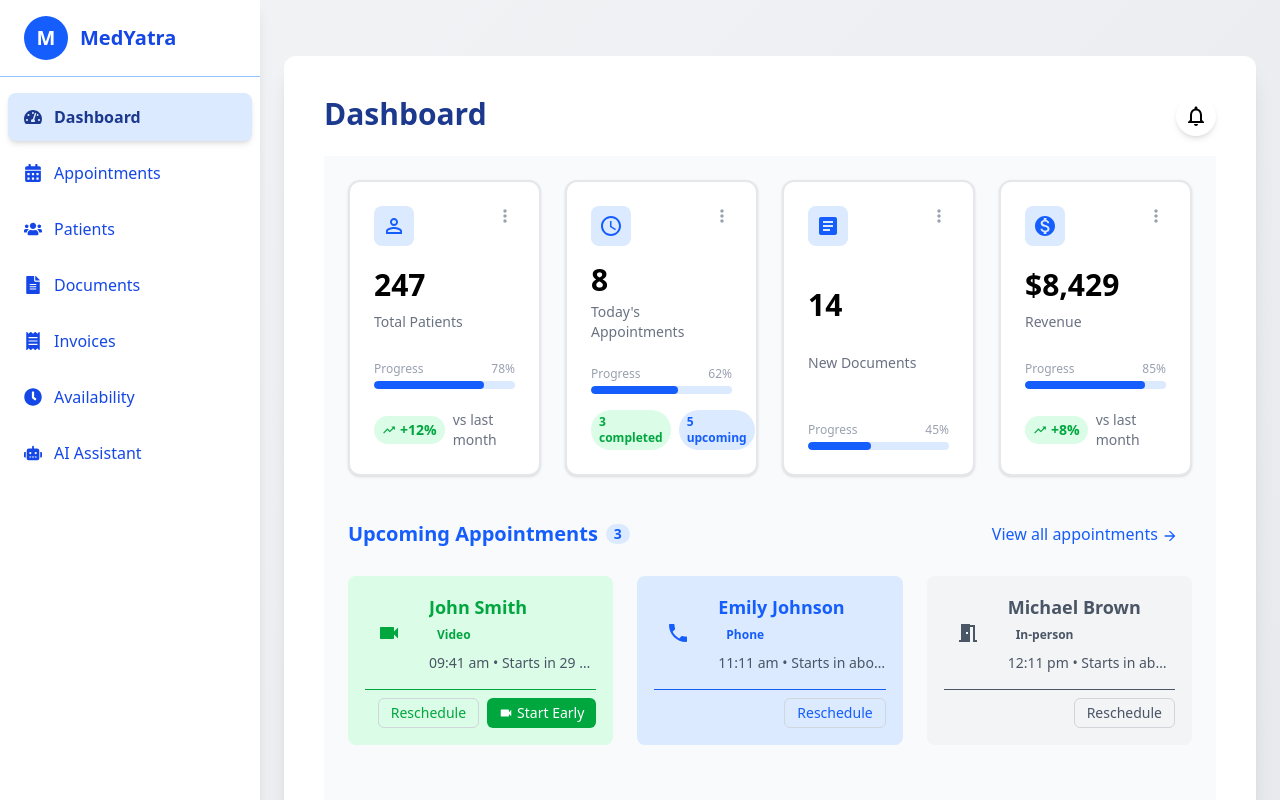
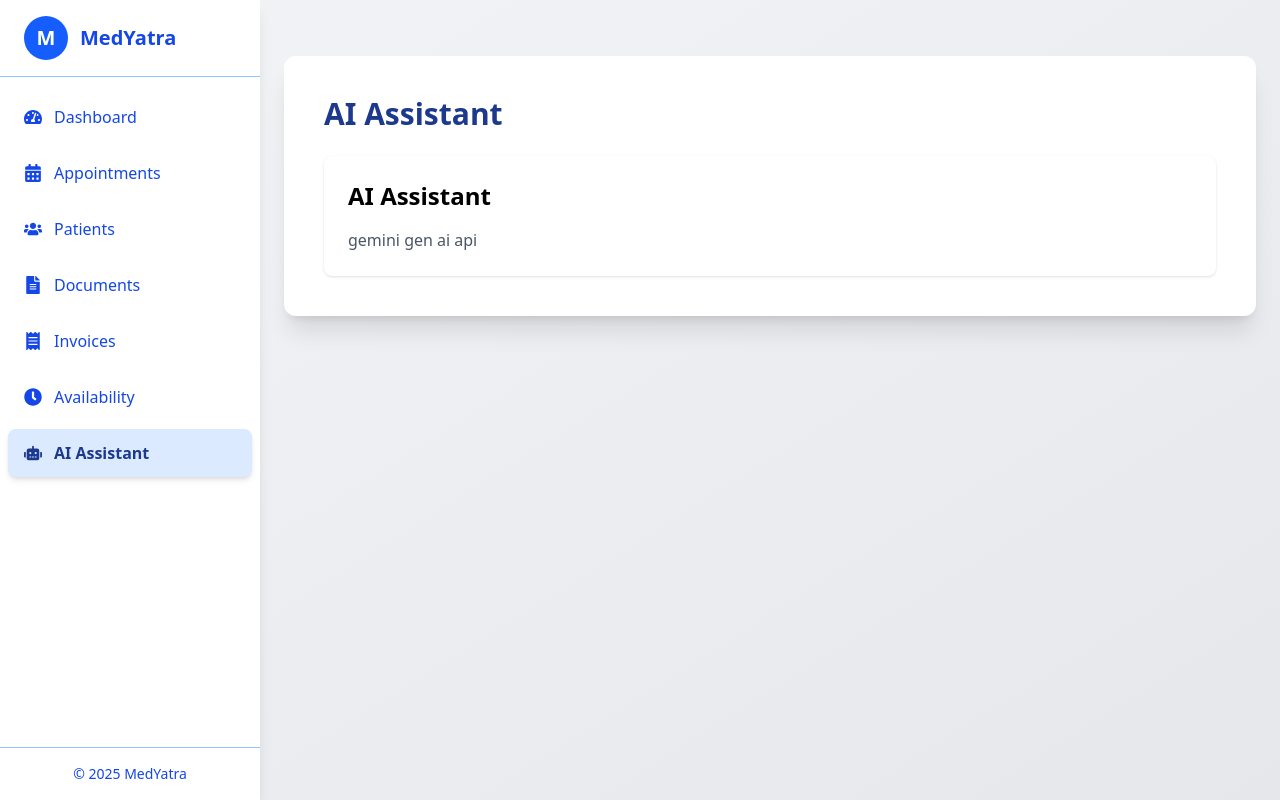
Before and after one commit to AakashTiwari-nitp/MedyatraFrontend, a React (Vite) app: page /ai-assistant in a window 1280 px wide. Shown: the top 800 px of the page. Built offline with nearby package versions, Linux system fonts and the light colour scheme.

Commit message:
navigation updated to react router

```diff
--- a/package.json
+++ b/package.json
@@ -14,6 +14,7 @@
     "react": "^19.1.0",
     "react-dom": "^19.1.0",
     "react-icons": "^5.5.0",
+    "react-router-dom": "^6.30.1",
     "tailwindcss": "^4.1.8"
   },
   "devDependencies": {
--- a/src/App.jsx
+++ b/src/App.jsx
@@ -1,11 +1,12 @@
 import React from 'react'
+import { BrowserRouter } from 'react-router-dom'
 import DoctorDashboard from './pages/DoctorDashboard.jsx'
 
 const App = () => {
   return (
-    <div>
+    <BrowserRouter>
       <DoctorDashboard />
-    </div>
+    </BrowserRouter>
   )
 }
 
--- a/src/pages/DoctorDashboard.jsx
+++ b/src/pages/DoctorDashboard.jsx
@@ -1,4 +1,6 @@
 import React, { useState } from 'react';
+import { useNavigate, useLocation, Routes, Route } from 'react-router-dom';
+import NotFound from './NotFound';
 import {
   FaTachometerAlt,
   FaCalendarAlt,
@@ -19,21 +21,22 @@
 import AiAssistant from './AiAssistant';
 
 const menuItems = [
-  { label: 'Dashboard', icon: <FaTachometerAlt />, component: Dashboard },
-  { label: 'Appointments', icon: <FaCalendarAlt />, component: Appointments },
-  { label: 'Patients', icon: <FaUsers />, component: Patients },
-  { label: 'Documents', icon: <FaFileAlt />, component: Documents },
-  { label: 'Invoices', icon: <FaReceipt />, component: Invoices },
-  { label: 'Availability', icon: <FaClock />, component: Availability },
-  { label: 'AI Assistant', icon: <FaRobot />, component: AiAssistant },
+  { label: 'Dashboard', icon: <FaTachometerAlt />, path: '/', component: Dashboard },
+  { label: 'Appointments', icon: <FaCalendarAlt />, path: '/appointments', component: Appointments },
+  { label: 'Patients', icon: <FaUsers />, path: '/patients', component: Patients },
+  { label: 'Documents', icon: <FaFileAlt />, path: '/documents', component: Documents },
+  { label: 'Invoices', icon: <FaReceipt />, path: '/invoices', component: Invoices },
+  { label: 'Availability', icon: <FaClock />, path: '/availability', component: Availability },
+  { label: 'AI Assistant', icon: <FaRobot />, path: '/ai-assistant', component: AiAssistant },
 ];
 
 const drawerWidth = 260;
 
 const DoctorDashboard = () => {
-  const [selectedIndex, setSelectedIndex] = useState(0);
+  const navigate = useNavigate();
+  const location = useLocation();
 
-  const CurrentComponent = menuItems[selectedIndex].component;
+  // console.log('Current Path:', location.pathname); // get the current path
 
   return (
     <div className="flex bg-slate-800 min-h-screen bg-gradient-to-br from-gray-100 to-gray-200">
@@ -49,13 +52,14 @@
           <h1 className="text-xl font-extrabold truncate">MedYatra</h1>
         </div>
 
+        {/* Sidebar Menu */}
         <nav className="flex flex-col flex-grow overflow-y-auto px-2 py-4 space-y-2">
-          {menuItems.map((item, idx) => {
-            const isSelected = idx === selectedIndex;
+          {menuItems.map((item) => {
+            const isSelected = location.pathname === item.path; // if the current path matches the item's path
             return (
               <button
                 key={item.label}
-                onClick={() => setSelectedIndex(idx)}
+                onClick={() => navigate(item.path)} // navigate to the item's path
                 className={`flex items-center gap-3 px-4 py-3 rounded-lg transition-colors duration-200 w-full
                   ${isSelected
                     ? 'bg-blue-100 text-blue-900 shadow-md font-semibold'
@@ -69,6 +73,7 @@
           })}
         </nav>
 
+        {/* Footer  */}
         <footer className="p-4 text-center text-sm text-blue-700 border-t border-blue-300">
           © {new Date().getFullYear()} MedYatra
         </footer>
@@ -77,10 +82,21 @@
       {/* Main content area */}
       <main className="flex-1 p-4 md:p-6 flex justify-center items-start min-h-screen overflow-auto">
         <div className="w-full max-w-7xl bg-white bg-opacity-95 rounded-xl shadow-xl p-6 md:p-10 mt-8">
-          <h2 className="text-3xl font-extrabold mb-6 text-blue-900">
-            {menuItems[selectedIndex].label}
-          </h2>
-          <CurrentComponent />
+          <Routes>
+            {menuItems.map(({ path, component: Component, label }) => (
+              <Route
+                key={path}
+                path={path}
+                element={
+                  <>
+                    <h2 className="text-3xl font-extrabold mb-6 text-blue-900">{label}</h2>
+                    <Component />
+                  </>
+                }
+              />
+            ))}
+            <Route path="*" element={<NotFound />} />
+          </Routes>
         </div>
       </main>
     </div>
--- /dev/null
+++ b/src/pages/NotFound.jsx
@@ -0,0 +1,39 @@
+import React, { useEffect, useState } from 'react';
+import { useNavigate } from 'react-router-dom';
+
+const NotFound = () => {
+    const navigate = useNavigate();
+    const [countdown, setCountdown] = useState(3); // A timer to redirect
+
+    useEffect(() => {
+        const interval = setInterval(() => {
+            setCountdown(prev => {
+                if (prev === 1) {
+                    clearInterval(interval);
+                    navigate('/');
+                }
+                return prev - 1;
+            });
+        }, 1000);
+
+        return () => clearInterval(interval);
+    }, [navigate]);
+
+    return (
+        <div className="flex flex-col items-center justify-center h-full text-center space-y-6 py-20">
+            <h1 className="text-6xl font-bold text-blue-900">404</h1>
+            <p className="text-xl text-blue-700">Oops! Page not found.</p>
+            <p className="text-sm text-gray-500">
+                You will be automatically redirected to home page in <span className="font-semibold">{countdown}</span> second{countdown !== 1 && 's'}...
+            </p>
+            <button
+                onClick={() => navigate('/')}
+                className="mt-4 px-6 py-2 bg-blue-700 text-white rounded-lg hover:bg-blue-800 transition"
+            >
+                Go to Home Page Now
+            </button>
+        </div>
+    );
+};
+
+export default NotFound;
```
Also changed, not shown: 1 other file (tests, documents, lock files or other folders).
